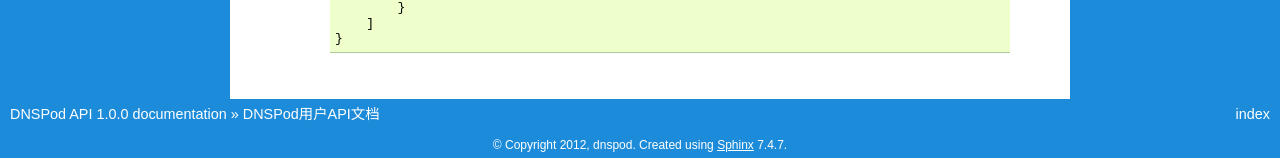
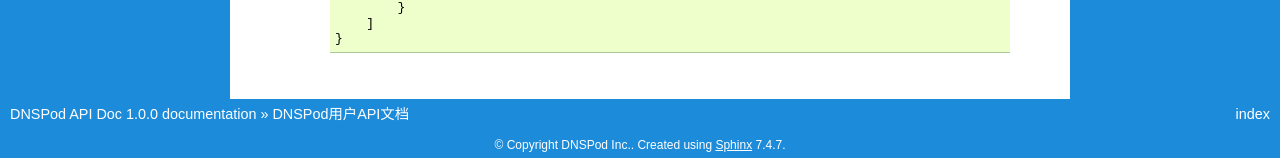
Before and after one commit to DNSPod/dnspod-api-doc, a Sphinx documentation site: the page built from source/index.rst, in a window 1280 px wide and 900 px high, scrolled down 55962 px. Shown: the part 739-897 px from the top of the window. Built offline with Sphinx 7.4.7, drawn with Linux system fonts in a browser that asks for light colours; formulas are drawn with MathJax 3; some of the changed text lies outside the part shown.

Commit message:
logo added
logo added

```diff
--- a/source/conf.py
+++ b/source/conf.py
@@ -40,8 +40,8 @@
 master_doc = 'index'
 
 # General information about the project.
-project = u'DNSPod API'
-copyright = u'2012, dnspod'
+project = u'DNSPod API Doc'
+copyright = u'DNSPod Inc.'
 
 # The version info for the project you're documenting, acts as replacement for
 # |version| and |release|, also used in various other places throughout the
@@ -121,7 +121,7 @@
 
 # The name of an image file (relative to this directory) to place at the top
 # of the sidebar.
-#html_logo = None
+html_logo = "static/logo.png"
 
 # The name of an image file (within the static path) to use as favicon of the
 # docs.  This file should be a Windows icon file (.ico) being 16x16 or 32x32
@@ -175,7 +175,7 @@
 #html_file_suffix = None
 
 # Output file base name for HTML help builder.
-htmlhelp_basename = 'DNSPodAPIdoc'
+htmlhelp_basename = 'DNSPodAPIDoc'
 
 
 # -- Options for LaTeX output --------------------------------------------------
@@ -194,8 +194,8 @@
 # Grouping the document tree into LaTeX files. List of tuples
 # (source start file, target name, title, author, documentclass [howto/manual]).
 latex_documents = [
-  ('DNSPod API', 'DNSPodAPI.tex', u'DNSPod API Documentation',
-   u'dnspod', 'manual'),
+  ('index.rst', 'DNSPodAPIDoc.tex', u'DNSPod API Doc',
+   u'DNSPod Inc.', 'manual'),
 ]
 
 # The name of an image file (relative to this directory) to place at the top of
@@ -224,8 +224,8 @@
 # One entry per manual page. List of tuples
 # (source start file, name, description, authors, manual section).
 man_pages = [
-    ('DNSPod API', 'dnspodapi', u'DNSPod API Documentation',
-     [u'dnspod'], 1)
+    ('index.rst', 'dnspodapidoc', u'DNSPod API Documentation',
+     [u'DNSPod Inc.'], 1)
 ]
 
 # If true, show URL addresses after external links.
@@ -238,8 +238,8 @@
 # (source start file, target name, title, author,
 #  dir menu entry, description, category)
 texinfo_documents = [
-  ('DNSPod API', 'DNSPodAPI', u'DNSPod API Documentation',
-   u'dnspod', 'DNSPodAPI', 'One line description of project.',
+  ('index.rst', 'DNSPodAPIDoc', u'DNSPod API Doc',
+   u'DNSPod Inc.', 'DNSPodAPI', 'DNSPod API Doc',
    'Miscellaneous'),
 ]
 
@@ -256,10 +256,10 @@
 # -- Options for Epub output ---------------------------------------------------
 
 # Bibliographic Dublin Core info.
-epub_title = u'DNSPod API'
-epub_author = u'dnspod'
-epub_publisher = u'dnspod'
-epub_copyright = u'2012, dnspod'
+epub_title = u'DNSPod API Doc'
+epub_author = u'DNSPod Inc.'
+epub_publisher = u'DNSPod Inc.'
+epub_copyright = u'DNSPod Inc.'
 
 # The language of the text. It defaults to the language option
 # or en if the language is not set.
```
Also changed, not shown: 9 other files.
